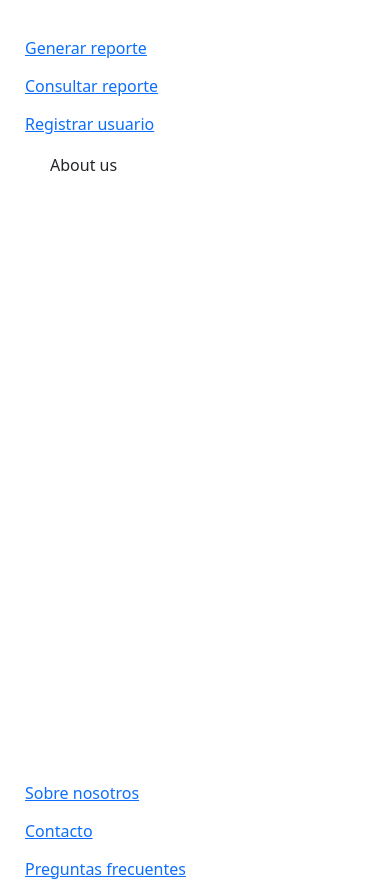
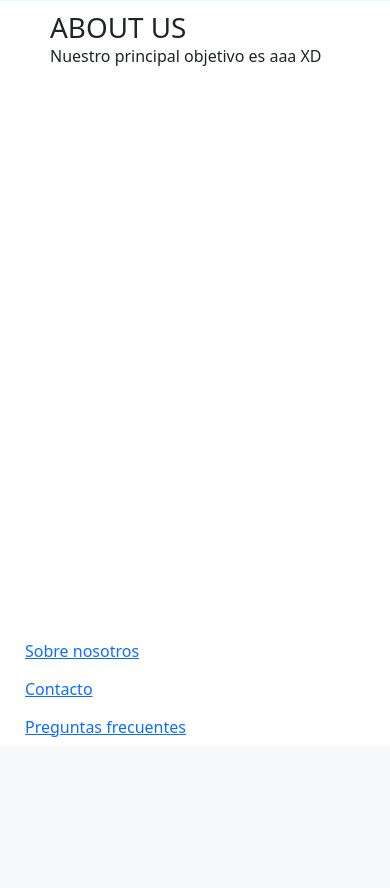
Before and after one commit to Gambled23/perro-muy-largo, a Django app: page /about_us/ in a window 390 px wide; the page is wider, and only the part inside the window is pictured. Shown: the part 111-999 px from the top of that part. After the commit the page ends 848 px from the top of that part, so only its background shows below. Run offline with Django 4.2, Linux system fonts and the light colour scheme.

Commit message:
bootstrap

```diff
--- a/proyectoSBBDDAPP/templates/about_us.html
+++ b/proyectoSBBDDAPP/templates/about_us.html
@@ -10,7 +10,8 @@
 </head>
 <body>
     {% block content %}
-    About us
+    <h1 class="card-title">ABOUT US</h1>
+    <p>Nuestro principal objetivo es aaa XD</p>
     {% endblock %}
 </body>
 </html>
--- a/proyectoSBBDDAPP/templates/base.html
+++ b/proyectoSBBDDAPP/templates/base.html
@@ -23,9 +23,14 @@
     </style>
     <link href="https://cdn.jsdelivr.net/npm/bootstrap@5.3.0-alpha1/dist/css/bootstrap.min.css" rel="stylesheet" integrity="sha384-GLhlTQ8iRABdZLl6O3oVMWSktQOp6b7In1Zl3/Jr59b6EGGoI1aFkw7cmDA6j6gD" crossorigin="anonymous">
 </head>
-<body>
+<body class=".bg-light"">
     <!--LOGO-->
-    <img src="https://i.imgur.com/SQou7ww.jpeg" alt="logo de la empresa" class="logo " onclick="location.href='/'">
+    <nav class="navbar navbar-light bg-light">
+        <a class="navbar-brand" href="/">
+          <img src="https://i.imgur.com/SQou7ww.jpeg" width="300" height="30" class="d-inline-block align-top" alt="">
+          Perro no tan largo
+        </a>
+      </nav>
     <!--NAVBAR-->
     {% include 'navBar.html' %}
 
--- a/proyectoSBBDDAPP/templates/generate_report.html
+++ b/proyectoSBBDDAPP/templates/generate_report.html
@@ -30,7 +30,7 @@
 
     </form>
     {% if messages %}
-    <h2 class="messages" {% if message.tags %} class="{{ message.tags }}"{% endif %}>{% for message in messages %}{{ message }} {% endfor %} </h1>
+    <h2 class="messages" {% if message.tags %} class="{{ message.tags }}"{% endif %}>{% for message in messages %}{{ message }} {% endfor %} </h2>
     {% endif %}
     {% endblock %}
 </body>
--- a/proyectoSBBDDAPP/templates/home.html
+++ b/proyectoSBBDDAPP/templates/home.html
@@ -4,13 +4,16 @@
 
 <!DOCTYPE html>
 <html lang="en">
+
 <head>
 
 </head>
+
 <body>
     {% block content %}
 
     {% endblock %}
 
 </body>
+
 </html>
--- a/proyectoSBBDDAPP/templates/navBar.html
+++ b/proyectoSBBDDAPP/templates/navBar.html
@@ -1,20 +1,32 @@
 <html>
+
 <body>
-    <div class="container-fluid">
-        <div class="row">
-            <div class="col-sm">
-                <button type="button" class="btn btn-link" onclick="location.href = `{% url 'generate_report' %}`">Generar reporte</button>
-            </div>
-            <div class="col-sm">
-                <button type="button" class="btn btn-link" onclick="location.href = `{% url 'report_status' %}`">Consultar reporte</button>
-            </div>
-            <div class="col-sm">
-                <button type="button" class="btn btn-link" onclick="location.href = `{% url 'register_user' %}`">Registrar usuario</button>
-            </div>
+    <nav class="navbar navbar-expand-lg navbar-light" style="background-color: #e3f2fd;">
+        <a class="navbar-brand" href="#">Nuestras operaciones: </a>
+        <button class="navbar-toggler" type="button" data-toggle="collapse" data-target="#navbarText"
+            aria-controls="navbarText" aria-expanded="false" aria-label="Toggle navigation">
+            <span class="navbar-toggler-icon"></span>
+        </button>
+        <div class="collapse navbar-collapse" id="navbarText">
+            <ul class="navbar-nav mr-auto">
+                <li class="nav-item active">
+                    <a class="nav-link" href="/">Inicio <span class="sr-only">(actual)</span></a>
+                </li>
+                <li class="nav-item">
+                    <a class="nav-link" href="{% url 'generate_report' %}">Generar reporte</a>
+                </li>
+                <li class="nav-item">
+                    <a class="nav-link" href="{% url 'report_status' %}">Consultar reporte</a>
+                </li>
+                <li class="nav-item">
+                    <a class="nav-link" href="{% url 'register_user' %}">Registrar usuario</a>
+                </li>
+            </ul>
+            <span class="navbar-text">
+
+            </span>
         </div>
-    </div>
-
-
+    </nav>
 </body>
 
 </html>
```
